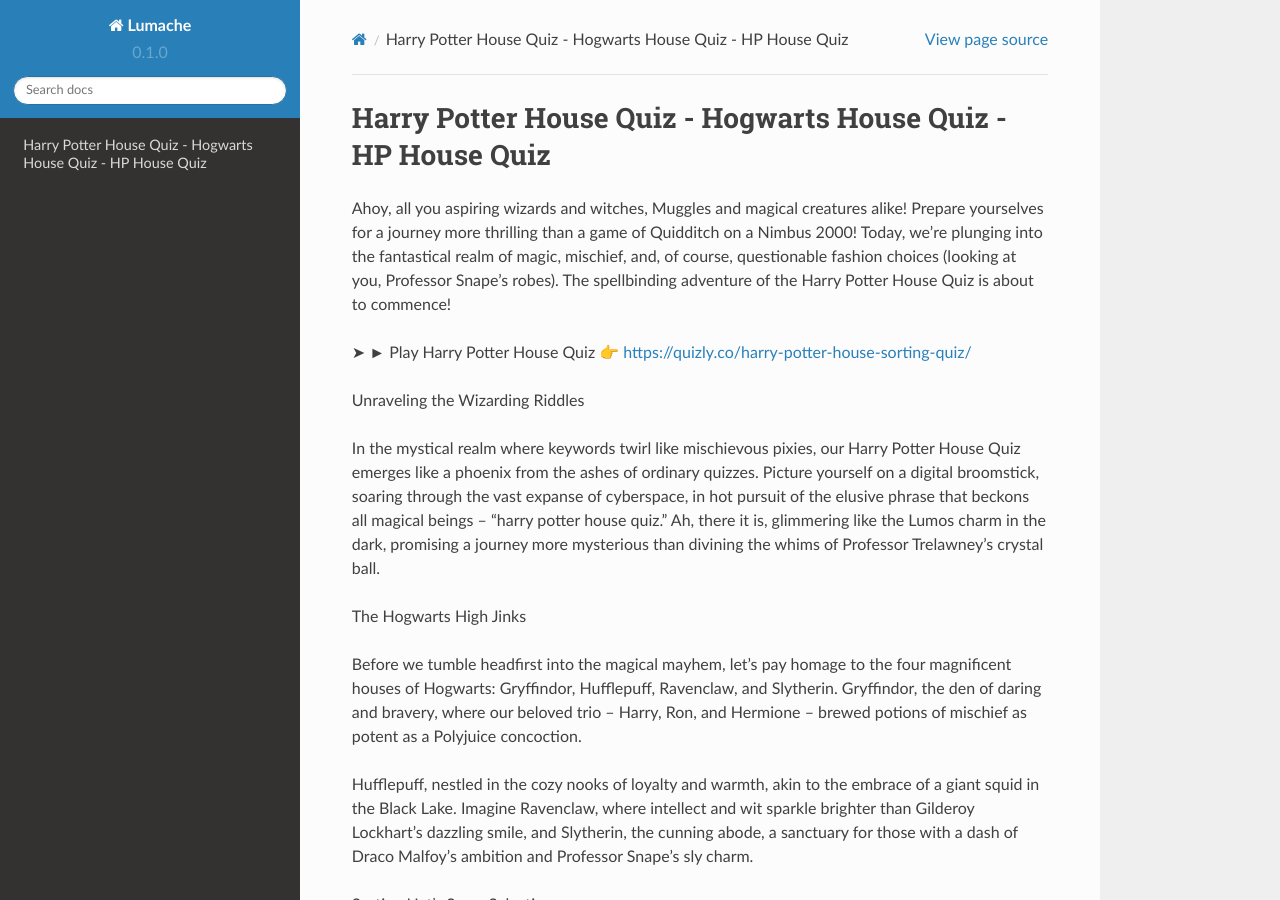
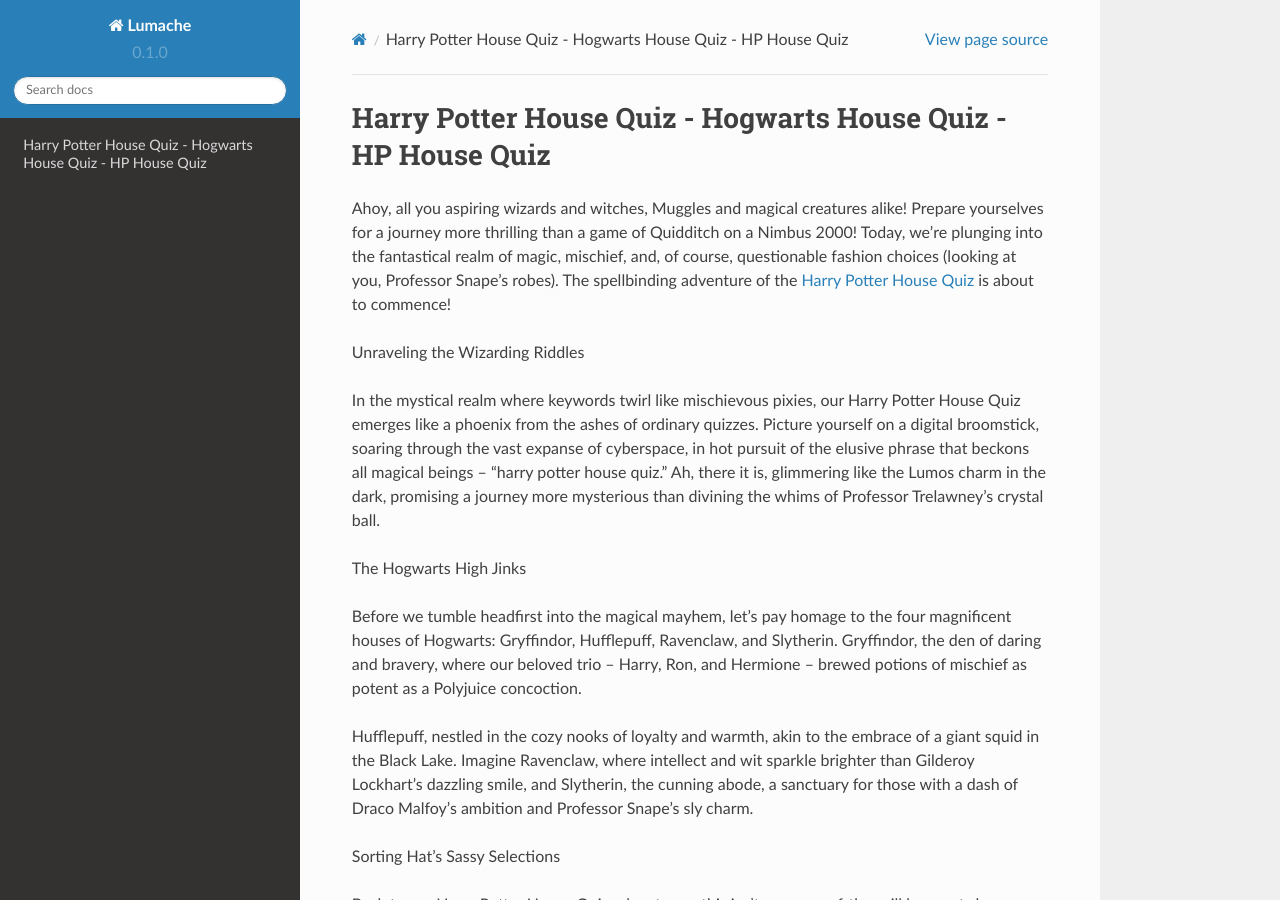
Before and after one commit to quizlyfun/hogwarts, a Sphinx documentation site: the page built from docs/source/index.rst, in a window 1280 px wide and 900 px high. Built offline with Sphinx 7.4.7 and the Read the Docs theme 2.0.0, drawn with Linux system fonts in a browser that asks for light colours.

Commit message:
Update index.rst

```diff
--- a/docs/source/index.rst
+++ b/docs/source/index.rst
@@ -1,9 +1,7 @@
 Harry Potter House Quiz - Hogwarts House Quiz - HP House Quiz
 ===================================
 
-Ahoy, all you aspiring wizards and witches, Muggles and magical creatures alike! Prepare yourselves for a journey more thrilling than a game of Quidditch on a Nimbus 2000! Today, we're plunging into the fantastical realm of magic, mischief, and, of course, questionable fashion choices (looking at you, Professor Snape's robes). The spellbinding adventure of the Harry Potter House Quiz is about to commence!
-
-➤ ► Play Harry Potter House Quiz 👉 https://quizly.co/harry-potter-house-sorting-quiz/
+Ahoy, all you aspiring wizards and witches, Muggles and magical creatures alike! Prepare yourselves for a journey more thrilling than a game of Quidditch on a Nimbus 2000! Today, we're plunging into the fantastical realm of magic, mischief, and, of course, questionable fashion choices (looking at you, Professor Snape's robes). The spellbinding adventure of the `Harry Potter House Quiz <https://quizly.co/harry-potter-house-sorting-quiz/>`_ is about to commence!
 
 Unraveling the Wizarding Riddles
 
```
